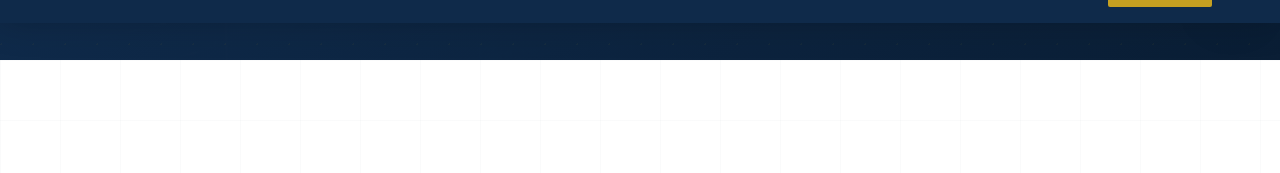
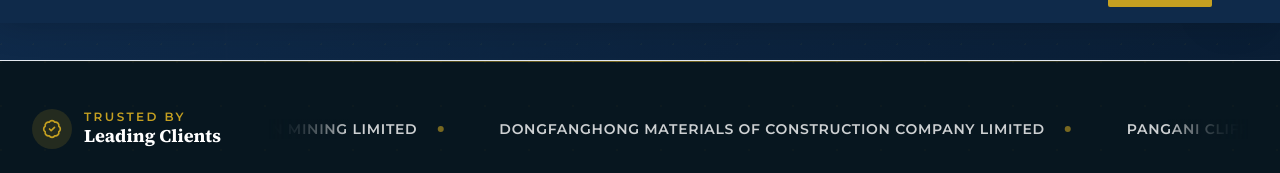
Before and after one commit to olomierik/prime-auditors-website-tanga, a React (Vite) app: page /en in a window 1280 px wide. Shown: the part 777-950 px from the top of the page. Built offline with nearby package versions, Linux system fonts and the light colour scheme; no server answers.

Commit message:
Changes
Co-authored-by: olomierik <200570144+olomierik@users.noreply.github.com>

```diff
--- a/messages/en.json
+++ b/messages/en.json
@@ -99,6 +99,9 @@
   "home.footer.careers": "Careers",
   "home.footer.copyright": "© 2026 Prime Auditors · NBAA Reg. No. PF510 · Tanga, Tanzania",
   "home.footer.vol": "Vol. XII — MMXXVI",
+
+  "trustedBy.eyebrow": "Trusted By",
+  "trustedBy.title": "Leading Clients",
 
   "hero.badge": "NBAA Certified • Tanga, Tanzania",
   "hero.title1": "Strategic Accounting, Tax and Advisory Services for",
--- a/messages/zh.json
+++ b/messages/zh.json
@@ -99,6 +99,9 @@
   "home.footer.careers": "招贤纳士",
   "home.footer.copyright": "© 2026 Prime Auditors · NBAA 注册号 PF510 · 坦桑尼亚坦噶",
   "home.footer.vol": "第十二卷 — MMXXVI",
+
+  "trustedBy.eyebrow": "客户信赖",
+  "trustedBy.title": "行业领先客户",
 
   "hero.badge": "NBAA 认证 • 坦桑尼亚, 坦噶",
   "hero.title1": "为以下客户提供战略性会计、税务及咨询服务",
--- a/src/pages/Index.tsx
+++ b/src/pages/Index.tsx
@@ -271,6 +271,7 @@ const ContactCTA = () => {
 const Index = () => (
   <>
     <Hero />
+    <TrustedBy />
     <ServicesGrid />
     <WhyChooseUs />
     <Stats />
```
